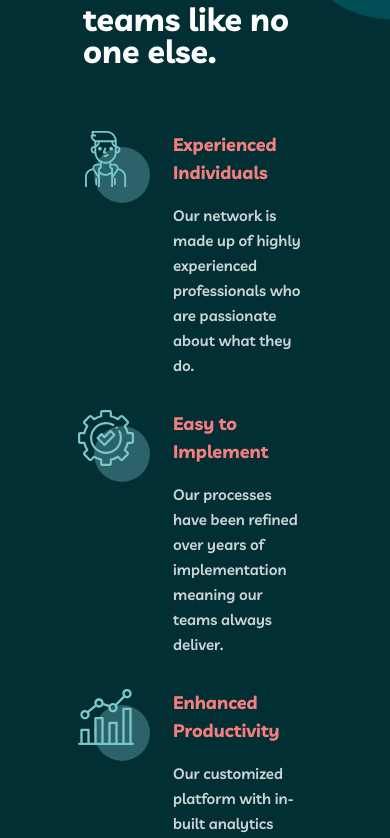
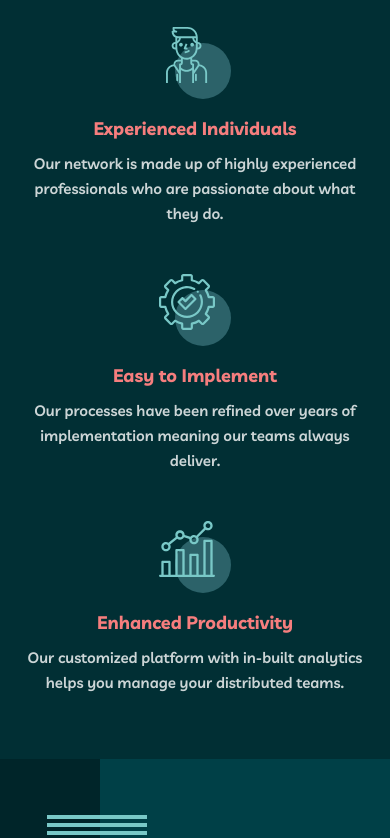
Before and after one commit to azamatshamsiddin/My-team, a plain HTML site: page index.html in a window 390 px wide. Shown: the part 878-1716 px from the top of the page. Drawn offline with Linux system fonts and the light colour scheme.

Commit message:
mobile version started

```diff
--- a/index.html
+++ b/index.html
@@ -52,19 +52,33 @@
 
         <div class="feature-types">
           <div class="feature-type">
+            <img class="feature-type__img" src="images/feature-img-1.svg" width="72" height="72"
+              alt="Experienced Individuals image">
+            <div class="feature-type__info">
               <h4 class="feature-type__heading">Experienced Individuals</h4>
-            <p class="feature-type__text">Our network is made up of highly experienced professionals who are passionate
+              <p class="feature-type__text">Our network is made up of highly experienced professionals who are
+                passionate
                 about what they do.</p>
             </div>
+          </div>
           <div class="feature-type">
+            <img class="feature-type__img" src="images/feature-img-2.svg" width="72" height="72"
+              alt="Experienced Individuals image">
+            <div class="feature-type__info">
               <h4 class="feature-type__heading">Easy to Implement</h4>
-            <p class="feature-type__text">Our processes have been refined over years of implementation meaning our teams
+              <p class="feature-type__text">Our processes have been refined over years of implementation meaning our
+                teams
                 always deliver.</p>
             </div>
+          </div>
           <div class="feature-type">
+            <img class="feature-type__img" src="images/feature-img-3.svg" width="72" height="72"
+              alt="Experienced Individuals image">
+            <div class="feature-type__info">
               <h4 class="feature-type__heading">Enhanced Productivity</h4>
               <p class="feature-type__text">Our customized platform with in-built analytics helps you manage your
                 distributed teams.</p>
+            </div>
           </div>
         </div>
       </div>
--- a/sass/base/_typography.scss
+++ b/sass/base/_typography.scss
@@ -111,4 +111,6 @@ html {
     font-size: 3.2rem;
     line-height: 3.2rem;
   }
+
+
 }
--- a/sass/layout/_header.scss
+++ b/sass/layout/_header.scss
@@ -25,7 +25,10 @@
   }
 }
 
+
 .burger {
+  cursor: pointer;
+
   &__input {
     display: none;
   }
--- a/sass/pages/_home.scss
+++ b/sass/pages/_home.scss
@@ -17,6 +17,10 @@
 
   @media only screen and (max-width: 768px) {
     background-position: bottom;
+  }
+
+  @include respond(phone) {
+    padding-bottom: 19rem;
   }
 
 }
@@ -84,6 +88,11 @@
   @media only screen and (max-width: 768px) {
     padding: 10rem 5.8rem;
   }
+
+  @include respond(phone) {
+    padding: 6.4rem 0;
+
+  }
 }
 
 .features-info {
@@ -123,42 +132,41 @@
     line-height: 3.2rem;
     margin-bottom: 6.4rem;
   }
+
+  @include respond(phone) {
+    max-width: 24rem;
+    margin-bottom: 5.6rem;
+  }
 }
 
 .feature-types {
   display: flex;
   flex-direction: column;
-
-  @media only screen and (max-width: 768px) {
-    margin-left: 9rem;
-  }
 }
 
 .feature-type {
-  max-width: 44.5rem;
+  display: flex;
+
+  &__info {
+    max-width: 44.5rem;
+  }
 
   &:not(:last-child) {
     margin-bottom: 3.2rem;
+
+    @include respond(phone) {
+      margin-bottom: 4.8rem;
+    }
   }
 
-  &::before {
-    @include baElements(7.2rem, 7.2rem);
-    background-repeat: no-repeat;
-    background-size: contain;
-    position: absolute;
-    margin-left: -9.5rem;
-  }
+  &__img {
+    display: inline-block;
+    margin-right: 2.3rem;
 
-  &:nth-child(1)::before {
-    background-image: url(../../images/feature-img-1.svg);
-  }
-
-  &:nth-child(2)::before {
-    background-image: url(../../images/feature-img-2.svg);
-  }
-
-  &:nth-child(3)::before {
-    background-image: url(../../images/feature-img-3.svg);
+    @include respond(phone) {
+      margin-right: 0;
+      margin-bottom: 1.6rem;
+    }
   }
 
   &__heading {
@@ -175,6 +183,17 @@
     color: $color-white;
     opacity: .8;
     margin-top: 1.6rem;
+
+    @include respond(phone) {
+      margin-top: 8px;
+    }
+  }
+
+  @include respond(phone) {
+    display: flex;
+    flex-direction: column;
+    text-align: center;
+    align-items: center;
   }
 }
 
@@ -206,6 +225,8 @@
     margin-bottom: 4.8rem;
     max-width: 47rem;
   }
+
+  @include respond (phone) {}
 
   &__text {
     color: $color-light-blue;
```
Also changed, not shown: css/main.css. Lines whose indentation alone changed are shown as unchanged.
